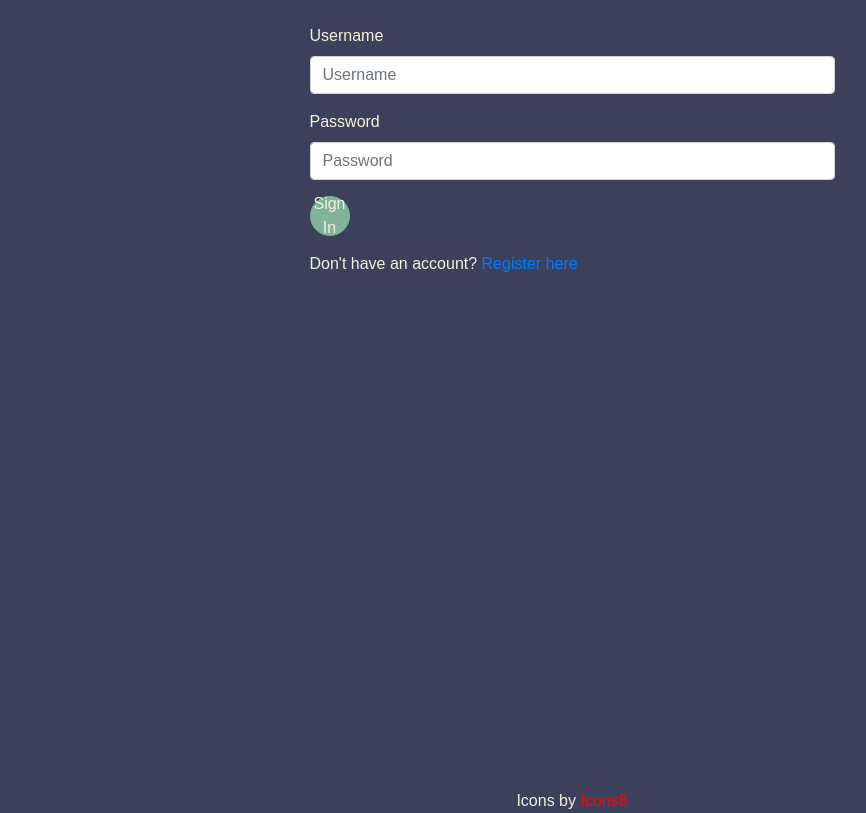
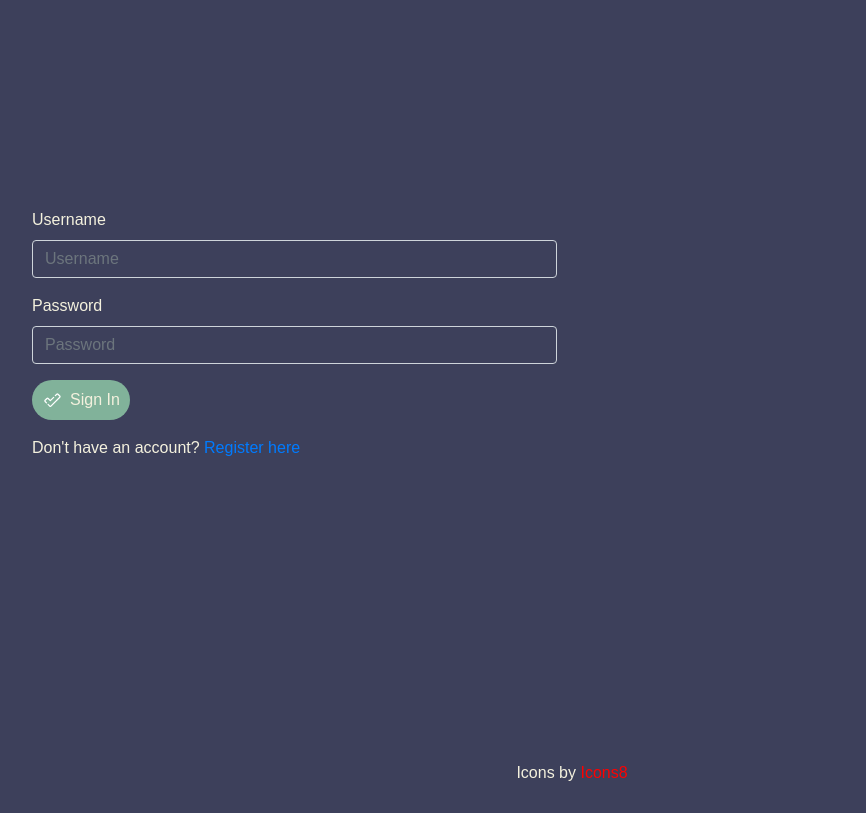
Before and after one commit to malciller/cs50, a Flask app: page /login in a window 1280 px wide. Shown: the whole page, without its empty margins (68-934 px from the left). After the commit the page ends 781 px from the top, so only its background shows below. Run offline with Flask 3, Linux system fonts and the light colour scheme; some libraries are stand-ins or nearby versions.

Commit message:
more visual updates

```diff
--- a/static/css/style2.css
+++ b/static/css/style2.css
@@ -1,9 +1,27 @@
 /* Root Color Scheme */
 :root {
-    --antique-white: #F4F1DE;
-    --terra-cotta: #E07A5F;
-    --deep-slate-blue: #3D405B;
-    --muted-sage-green: #81B29A;
+    --text-color: #F4F1DE;
+    --header-color: #E07A5F;
+    --background-color: #3D405B;
+    --button-color: #81B29A;
+}
+
+
+/* Hide scrollbar for Chrome, Safari and Opera */
+::-webkit-scrollbar {
+    display: none;
+}
+
+/* Hide scrollbar for IE, Edge, and Firefox */
+* {
+    -ms-overflow-style: none;
+    /* IE and Edge */
+    scrollbar-width: none;
+    /* Firefox */
+}
+
+img {
+    filter: invert(1);
 }
 
 /* General Styles */
@@ -13,8 +31,8 @@
     margin: 0;
     display: flex;
     flex-direction: column;
-    background-color: var(--deep-slate-blue);
-    color: var(--antique-white);
+    background-color: var(--background-color);
+    color: var(--text-color);
     font-family: 'Abolition', sans-serif;
 }
 
@@ -25,20 +43,19 @@
 h4,
 h5,
 h6 {
-    color: var(--terra-cotta);
+    color: var(--header-color);
 }
 
 /* Container and Layout Adjustments */
-.container {
+.container,
+.row,
+.custom-footer {
     flex-grow: 1;
     display: flex;
     flex-direction: column;
-    height: 98vh;
+    height: 97%;
     overflow: hidden;
-}
-
-.row {
-    height: 100%;
+    overflow-y: scroll;
 }
 
 /* Component Styling: Buttons */
@@ -52,11 +69,11 @@
     justify-content: center;
 }
 
-/* Button Images */
 .btn img {
     width: 20px;
     height: 20px;
 }
+
 
 /* Responsiveness */
 @media screen and (max-width: 600px) {
@@ -72,71 +89,95 @@
 }
 
 /* Scrollable Elements */
-.scrollable-element {
-    background-color: var(--deep-slate-blue) !important;
+.scrollable-element,
+.chat-container,
+#chatMessages {
+    background-color: var(--background-color) !important;
     max-height: 100%;
     overflow-y: auto;
 }
 
-/* Chat Specific Styles */
-.chat-container {
-    background-color: var(--deep-slate-blue) !important;
-    flex-grow: 1;
-    display: flex;
-    flex-direction: column;
-    overflow: hidden;
+.nav-item, .nav-link,
+.input-group, .form-control,
+.input-group, .form-control:focus {
+    background-color: var(--background-color);
+    color: var(--text-color);
 }
 
-#chatMessages {
-    background-color: var(--deep-slate-blue) !important;
-    flex-grow: 1;
-    overflow-y: auto;
-    padding: 10px;
-    margin-bottom: 10px;
+.nav-link:hover,
+a[data-toggle="tab"],
+.nav-item:hover {
+    color: var(--text-color);
+    background-color: var(--button-color);
 }
 
-.input-group .form-control,
-.input-group .form-control:focus {
-    background-color: var(--deep-slate-blue);
-    color: var(--antique-white);
-    border: 1px solid var(--muted-sage-green);
+
+
+.nav-tabs {
+    border-bottom: none;
+    margin-bottom: 0;
+    justify-content: space-between;
 }
 
-#sendButton {
-    background-color: var(--muted-sage-green);
-    border-color: var(--muted-sage-green);
-    color: var(--antique-white);
+
+#sendButton,
+.btn-primary,
+.btn-info,
+.btn-danger,
+.btn-warning,
+.btn-secondary {
+    background-color: var(--button-color);
+    border-color: var(--button-color);
+    color: var(--text-color);
+}
+
+.btn-signout,
+.btn-signin,
+.btn-send {
+    display: flex;
+    align-items: center;
+    justify-content: center;
+    padding: 0 10px;
+    width: auto;
+    height: 40px;
+    border-radius: 50px;
+    background-color: var(--button-color);
+    color: var(--text-color);
+    border: none;
+    font-size: 16px;
+    cursor: pointer;
+}
+
+.btn-signout img,
+.btn-signin img {
+    margin-right: 8px;
+    width: 20px;
+    height: 20px;
+}
+
+
+.btn-send {
+    margin-left: 5px;
+}
+
+
+.btn-send img {
+    width: 20px;
+    height: 20px;
 }
 
 .input-group {
     margin-bottom: 10px;
 }
 
-::placeholder {
-    color: var(--antique-white);
+::placeholder,
+:-ms-input-placeholder,
+::-ms-input-placeholder {
+    color: var(--text-color);
     opacity: 1;
 }
 
-:-ms-input-placeholder {
-    color: var(--deep-slate-blue);
-}
-
-::-ms-input-placeholder {
-    color: var(--deep-slate-blue);
-}
-
 /* Button Color Overrides */
-.btn-primary,
-.btn-info,
-.btn-danger,
-.btn-warning,
-.btn-secondary {
-    background-color: var(--muted-sage-green);
-    border-color: var(--muted-sage-green);
-    color: var(--antique-white);
-}
-
-/* Invert Colors for Icons in Buttons for Better Visibility */
 .btn-warning img,
 .btn-secondary img {
     filter: invert(1);
@@ -144,10 +185,11 @@
 
 /* Footer */
 .custom-footer {
-    height: 2vh;
-    background-color: var(--deep-slate-blue);
-    color: var(--antique-white);
+    height: auto;
     text-align: center;
-    padding: 5px 0;
+    position: relative;
+    padding: 0;
     width: 100%;
+    bottom: 0;
+    border-top: var(--text-color);
 }
--- a/templates/login.html
+++ b/templates/login.html
@@ -17,7 +17,8 @@
                     {{ form.password(class='form-control') }}
                 </div>
                 <div class="form-group">
-                    <button type="submit" name="submit" class="btn btn-primary">
+                    <button type="submit" name="submit" class="btn-warning mt-3 btn-signin">
+                        <img src="{{ url_for('static', filename='images/icons8-done.svg') }}" title="Log In" alt="Log In Icon" style="width: 20px; height: 20px;">
                         Sign In
                     </button>
                 </div>
--- a/templates/partials/chat.html
+++ b/templates/partials/chat.html
@@ -10,9 +10,8 @@
             <div class="input-group mt-3">
                 <textarea id="chatInput" placeholder="Type a message..." class="form-control chat-input"></textarea>
                 <div class="input-group-append">
-                    <button id="sendButton" onclick="sendMessage()" class="btn btn-primary">
-                        <img src="static/images/icons8-hexagon-synchronize.svg" title="Send" alt="Send Icon"
-                            style="width: 20px; height: 20px;">
+                    <button id="sendButton" onclick="sendMessage()" class="btn-warning mt-3 btn-send">
+                        <img src="static/images/icons8-hexagon-synchronize.svg" title="Send" alt="Send Icon">
                     </button>
                 </div>
             </div>
--- a/templates/partials/user_info.html
+++ b/templates/partials/user_info.html
@@ -112,7 +112,7 @@
 
 
     <!-- Logout Button -->
-        <a href="{{ url_for('login') }}" class="btn btn-warning mt-3">
+        <a href="{{ url_for('login') }}" class="btn-signout btn-warning mt-3">
             <img src="{{ url_for('static', filename='images/icons8-unavailable.svg') }}" title="Sign Out" alt="Sign Out Icon"
                 style="width: 20px; height: 20px;"> Sign Out
         </a>
```
